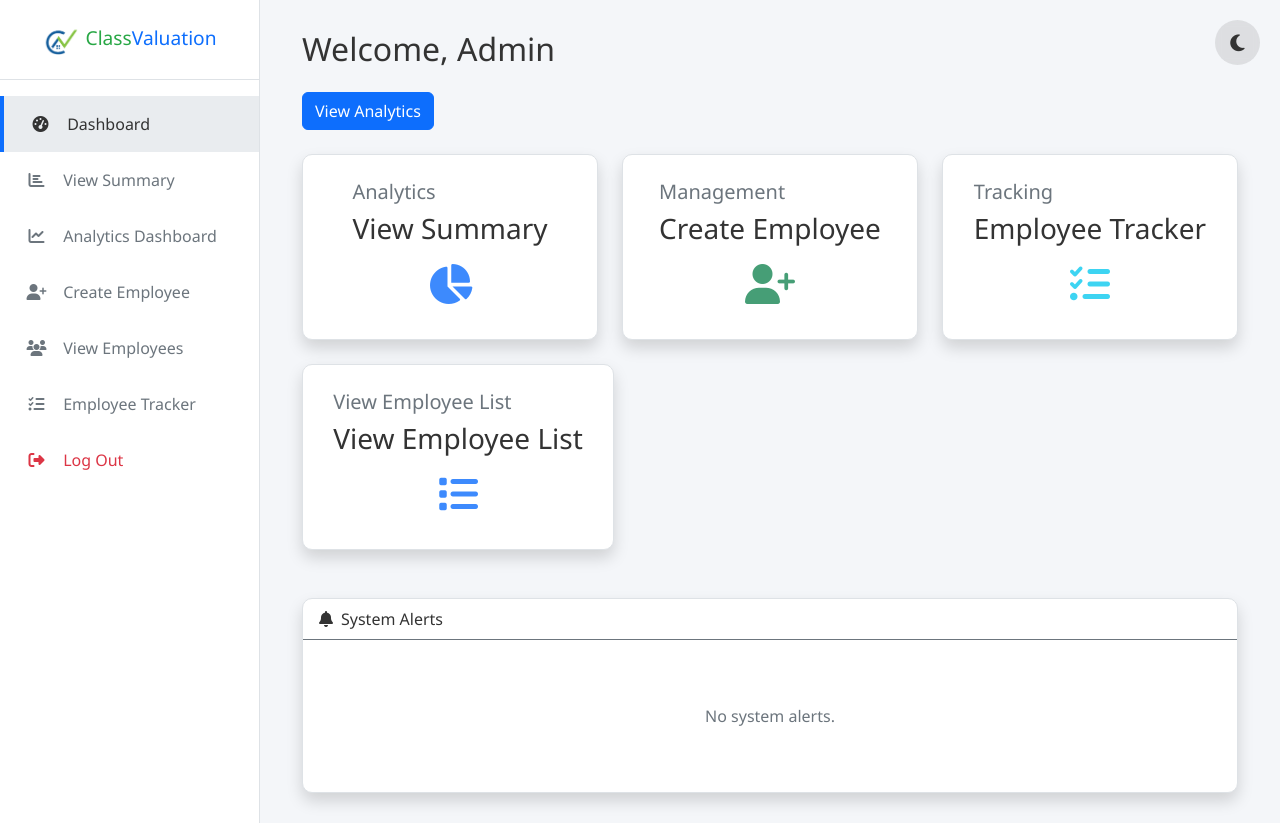
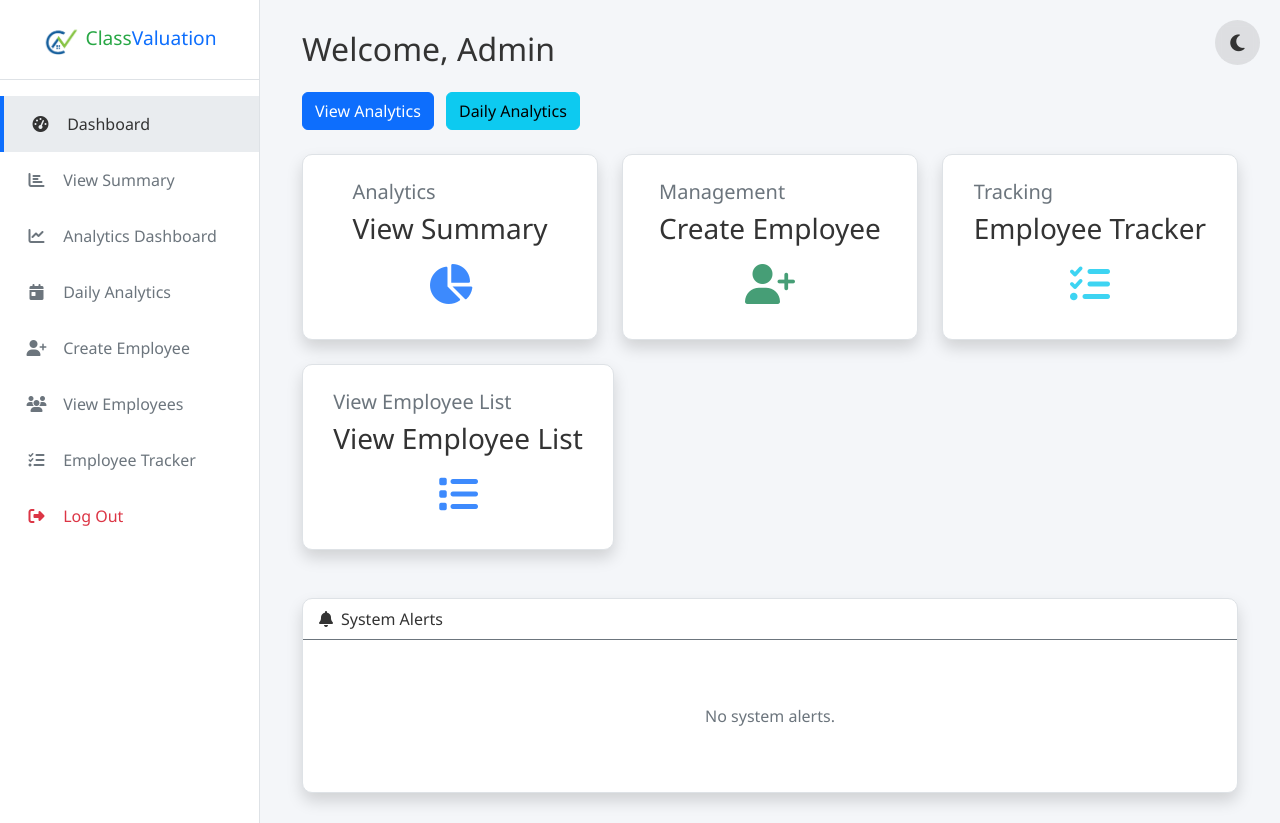
Before and after one commit to ShaunakArora/CVAL-Tracker, a Flask app: page /admin/dashboard in a window 1280 px wide. Run offline with Flask 3, Linux system fonts and the light colour scheme; the visitor is signed in with stand-in values (Sample User, id 1); some libraries are stand-ins or nearby versions.

Commit message:
Update dashboard.html

```diff
--- a/templates/admin/dashboard.html
+++ b/templates/admin/dashboard.html
@@ -162,6 +162,9 @@
                 <a href="/admin/analytics/" class="list-group-item">
                     <i class="fas fa-chart-line"></i> Analytics Dashboard
                 </a>
+                <a href="/admin/daily_analytics/" class="list-group-item">
+                    <i class="fas fa-calendar-day"></i> Daily Analytics
+                </a>
                 <a href="/admin/create_employee" class="list-group-item">
                     <i class="fas fa-user-plus"></i> Create Employee
                 </a>
@@ -184,6 +187,7 @@
             <div class="container-fluid">
                 <h2 class="mb-4">Welcome, Admin</h2>
                 <a href="/admin/analytics/" class="btn btn-primary mb-4">View Analytics</a>
+                <a href="/admin/daily_analytics/" class="btn btn-info mb-4 ms-2">Daily Analytics</a>
 
                 <div class="row g-4">
                     <div class="col-md-4">
```
